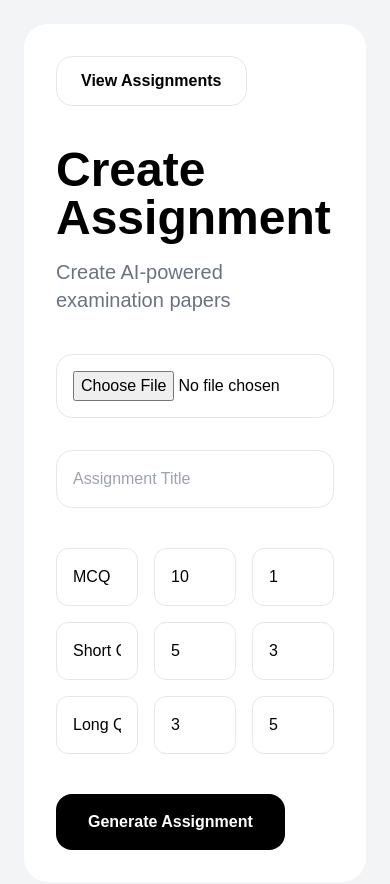
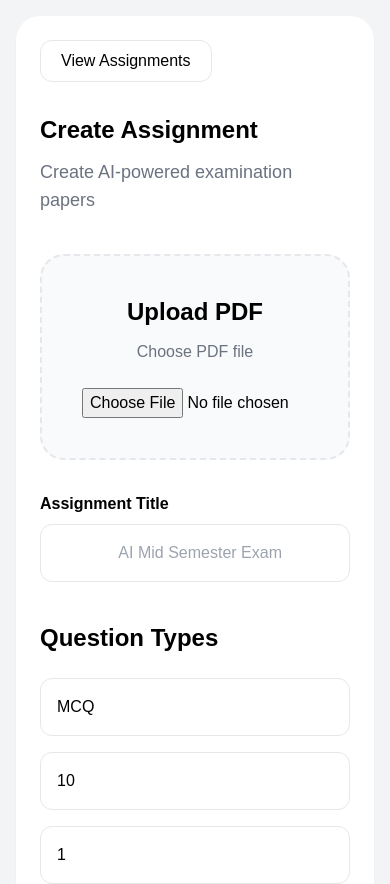
Before and after one commit to shagundubey48-cmd/AI-Exam-Paper-Generator, a Next.js app in the folder frontend/: page /create in a window 390 px wide. Shown: the top 884 px of the page. Built offline with nearby package versions, Linux system fonts and the light colour scheme.

Commit message:
Fixed assignment generation and deployment

```diff
--- a/frontend/app/create/page.tsx
+++ b/frontend/app/create/page.tsx
@@ -61,6 +61,16 @@ export default function CreatePage() {
 
         }
 
+        if (!title.trim()) {
+
+          alert(
+            'Please enter title'
+          );
+
+          return;
+
+        }
+
         setLoading(true);
 
         const formData =
@@ -86,10 +96,17 @@ export default function CreatePage() {
 
         );
 
+        const API_URL =
+
+          process.env
+            .NEXT_PUBLIC_API_URL ||
+
+          'http://localhost:5000';
+
         const response =
           await axios.post(
 
-            `${process.env.NEXT_PUBLIC_API_URL}/api/assignments/generate`,
+            `${API_URL}/api/assignments/generate`,
 
             formData,
 
@@ -104,6 +121,10 @@ export default function CreatePage() {
 
             }
 
+          );
+
+        console.log(
+          response.data
         );
 
         setGeneratedData(
@@ -132,7 +153,8 @@ export default function CreatePage() {
       className="
         min-h-screen
         bg-gray-100
-        p-6
+        p-4
+        md:p-10
       "
     >
 
@@ -142,7 +164,9 @@ export default function CreatePage() {
           mx-auto
           bg-white
           rounded-3xl
-          p-8
+          shadow-sm
+          p-6
+          md:p-10
         "
       >
 
@@ -150,12 +174,14 @@ export default function CreatePage() {
 
           <button
             className="
+              mb-8
               border
-              px-6
-              py-3
-              rounded-2xl
-              font-semibold
-              mb-10
+              px-5
+              py-2
+              rounded-xl
+              hover:bg-black
+              hover:text-white
+              transition
             "
           >
 
@@ -167,7 +193,8 @@ export default function CreatePage() {
 
         <h1
           className="
-            text-5xl
+            text-2xl
+            md:text-5xl
             font-bold
           "
         >
@@ -178,9 +205,9 @@ export default function CreatePage() {
 
         <p
           className="
-            mt-4
+            mt-3
             text-gray-500
-            text-xl
+            text-lg
           "
         >
 
@@ -189,9 +216,41 @@ export default function CreatePage() {
 
         </p>
 
-        {/* FILE */}
+        {/* PDF Upload */}
 
-        <div className="mt-10">
+        <div
+          className="
+            mt-10
+            border-2
+            border-dashed
+            rounded-3xl
+            p-10
+            text-center
+            bg-gray-50
+          "
+        >
+
+          <h2
+            className="
+              text-2xl
+              font-bold
+            "
+          >
+
+            Upload PDF
+
+          </h2>
+
+          <p
+            className="
+              mt-3
+              text-gray-500
+            "
+          >
+
+            Choose PDF file
+
+          </p>
 
           <input
 
@@ -199,39 +258,63 @@ export default function CreatePage() {
 
             accept=".pdf"
 
-            onChange={(e) => {
-
-              if (
-                e.target.files?.[0]
-              ) {
+            onChange={(e) =>
 
               setFile(
-                  e.target.files[0]
-                );
+
+                e.target.files?.[0] ||
+
+                null
+
+              )
 
             }
 
-            }}
-
             className="
-              w-full
-              border
-              rounded-2xl
-              p-4
-              bg-white
+              mt-6
             "
 
           />
 
+          {file && (
+
+            <p
+              className="
+                mt-4
+                text-sm
+                font-medium
+              "
+            >
+
+              Selected:
+              {' '}
+              {file.name}
+
+            </p>
+
+          )}
+
         </div>
 
-        {/* TITLE */}
+        {/* Title */}
+
+        <div className="mt-8">
+
+          <label
+            className="
+              block
+              font-semibold
+              mb-2
+            "
+          >
+
+            Assignment Title
+
+          </label>
 
           <input
 
             type="text"
-
-          placeholder="Assignment Title"
 
             value={title}
 
@@ -241,24 +324,37 @@ export default function CreatePage() {
               )
             }
 
+            placeholder="
+              AI Mid Semester Exam
+            "
+
             className="
-            mt-8
               w-full
               border
-            rounded-2xl
+              rounded-xl
               p-4
             "
 
           />
 
-        {/* QUESTION TYPES */}
+        </div>
 
-        <div
+        {/* Question Types */}
+
+        <div className="mt-10">
+
+          <h2
             className="
-            mt-10
-            space-y-4
+              text-2xl
+              font-bold
             "
           >
+
+            Question Types
+
+          </h2>
+
+          <div className="mt-6 space-y-5">
 
             {questionTypes.map(
 
@@ -268,24 +364,34 @@ export default function CreatePage() {
               ) => (
 
                 <div
+
                   key={index}
+
                   className="
                     grid
-                  grid-cols-3
+                    grid-cols-1
+                    md:grid-cols-3
                     gap-4
                   "
+
                 >
 
                   <input
+
+                    type="text"
 
                     value={q.type}
 
                     onChange={(e) => {
 
                       const updated =
-                      [...questionTypes];
+                        [
+                          ...questionTypes,
+                        ];
 
-                    updated[index].type =
+                      updated[
+                        index
+                      ].type =
                         e.target.value;
 
                       setQuestionTypes(
@@ -306,14 +412,21 @@ export default function CreatePage() {
 
                     type="number"
 
-                  value={q.questions}
+                    value={
+                      q.questions
+                    }
 
                     onChange={(e) => {
 
                       const updated =
-                      [...questionTypes];
+                        [
+                          ...questionTypes,
+                        ];
 
-                    updated[index].questions =
+                      updated[
+                        index
+                      ].questions =
+
                         Number(
                           e.target.value
                         );
@@ -341,9 +454,14 @@ export default function CreatePage() {
                     onChange={(e) => {
 
                       const updated =
-                      [...questionTypes];
+                        [
+                          ...questionTypes,
+                        ];
 
-                    updated[index].marks =
+                      updated[
+                        index
+                      ].marks =
+
                         Number(
                           e.target.value
                         );
@@ -370,11 +488,15 @@ export default function CreatePage() {
 
           </div>
 
-        {/* BUTTON */}
+        </div>
+
+        {/* Generate Button */}
 
         <button
 
-          onClick={handleGenerate}
+          onClick={
+            handleGenerate
+          }
 
           disabled={loading}
 
@@ -391,20 +513,18 @@ export default function CreatePage() {
         >
 
           {
-
             loading
 
               ? 'Generating...'
 
               : 'Generate Assignment'
-
           }
 
         </button>
 
       </div>
 
-      {/* GENERATED PAPER */}
+      {/* Generated Paper */}
 
       {generatedData && (
 
```
Lines whose indentation alone changed are shown as unchanged.
